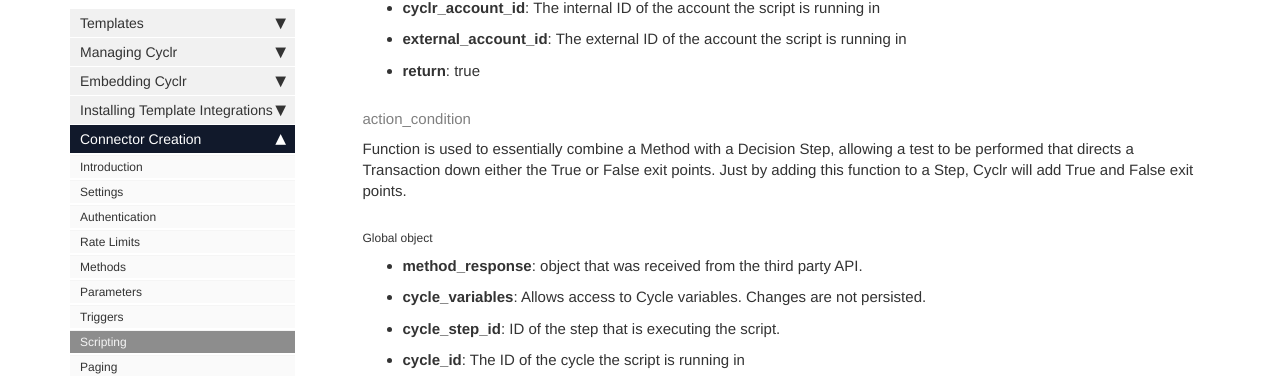
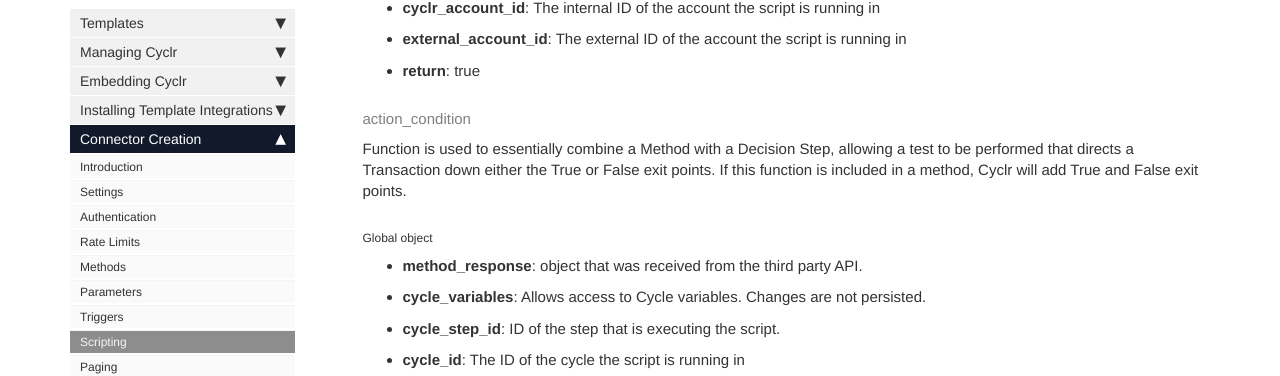
Before and after one commit to sneakysneak/docs, a Jekyll site: the page built from pages/custom-connectors/08-scripting.md, in a window 1280 px wide and 900 px high, scrolled down 5098 px. Shown: the part 120-496 px from the top of the window. Built offline with Jekyll 4.4.1, drawn with Linux system fonts in a browser that asks for light colours; comment, search, counter and statistics services are not loaded.

Commit message:
Update 08-scripting.md

```diff
--- a/pages/custom-connectors/08-scripting.md
+++ b/pages/custom-connectors/08-scripting.md
@@ -175,7 +175,7 @@ Function is called when Cyclr received an error from an external API.
 
 #### action_condition
 
-Function is used to essentially combine a Method with a Decision Step, allowing a test to be performed that directs a Transaction down either the True or False exit points.  Just by adding this function to a Step, Cyclr will add True and False exit points.
+Function is used to essentially combine a Method with a Decision Step, allowing a test to be performed that directs a Transaction down either the True or False exit points.  If this function is included in a method, Cyclr will add True and False exit points.
 
 ###### Global object
 
```
